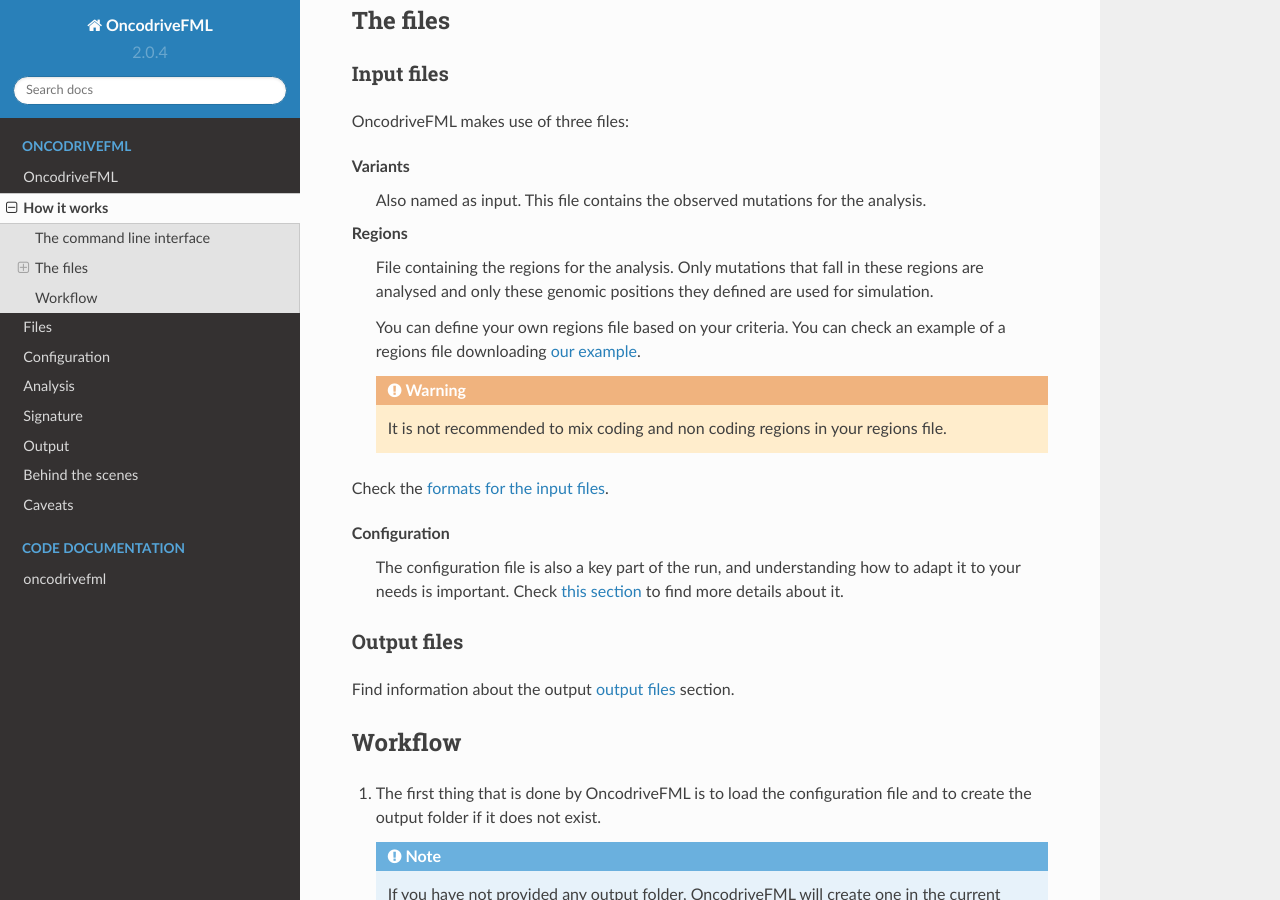
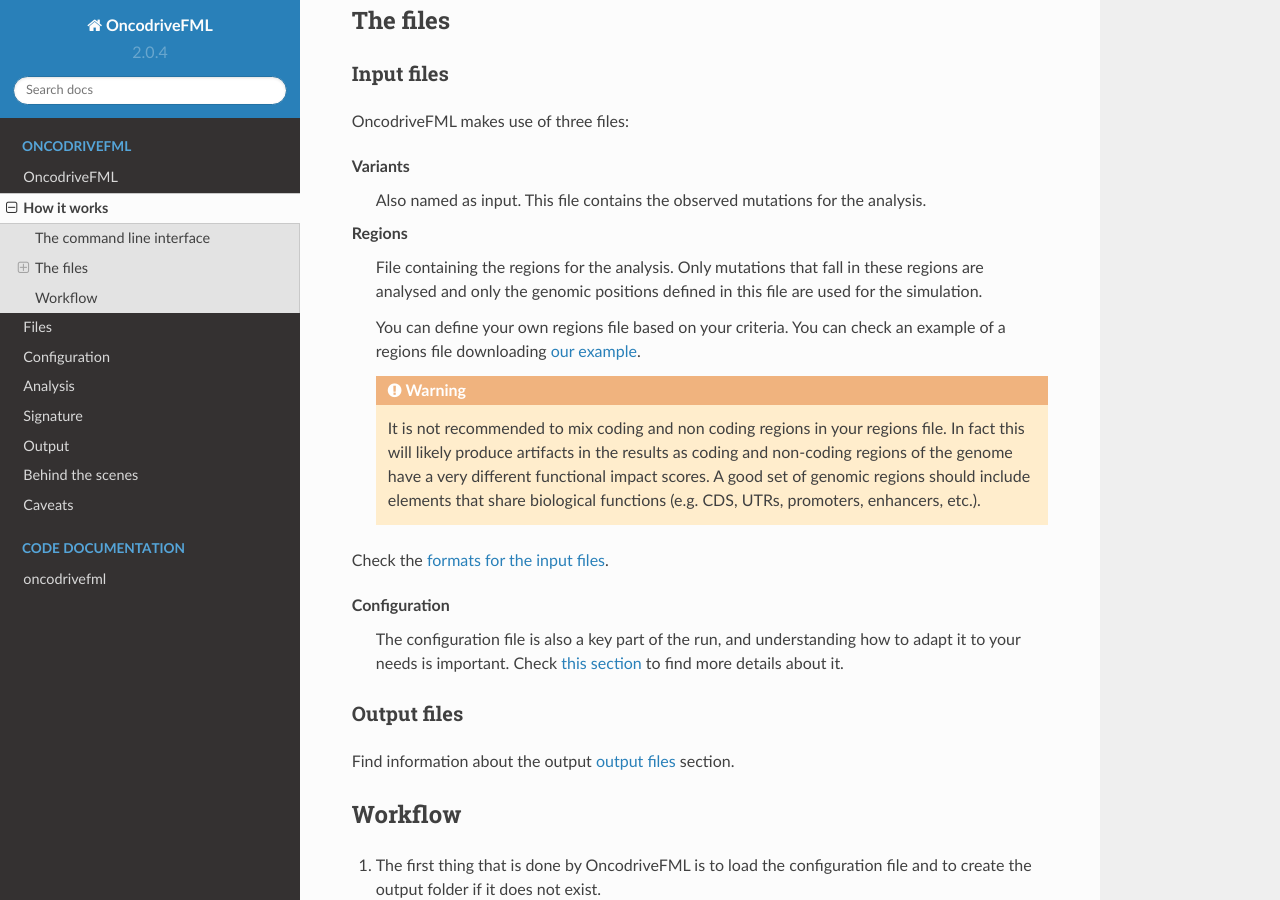
Before and after one commit to bbglab/oncodrivefml, a Sphinx documentation site: the page built from docs/source/workflow.rst, in a window 1280 px wide and 900 px high, scrolled down 1751 px. Built offline with Sphinx 7.4.7 and the Read the Docs theme 2.0.0, drawn with Linux system fonts in a browser that asks for light colours; formulas are drawn with MathJax 3.

Commit message:
Add short description in doc

```diff
--- a/docs/source/workflow.rst
+++ b/docs/source/workflow.rst
@@ -90,8 +90,8 @@
 Regions
    File containing the regions for the analysis.
    Only mutations that fall in these regions are analysed
-   and only these genomic positions they defined are used
-   for simulation.
+   and only the genomic positions defined in this file are used
+   for the simulation.
 
    You can define your own regions file
    based on your criteria. You can check
@@ -102,6 +102,12 @@
 
       It is not recommended to mix coding and
       non coding regions in your regions file.
+      In fact this will likely produce artifacts
+      in the results as coding and non-coding regions
+      of the genome have a very different functional
+      impact scores. A good set of genomic regions should
+      include elements that share biological functions
+      (e.g. CDS, UTRs, promoters, enhancers, etc.).
 
 
 Check the :ref:`formats for
```
